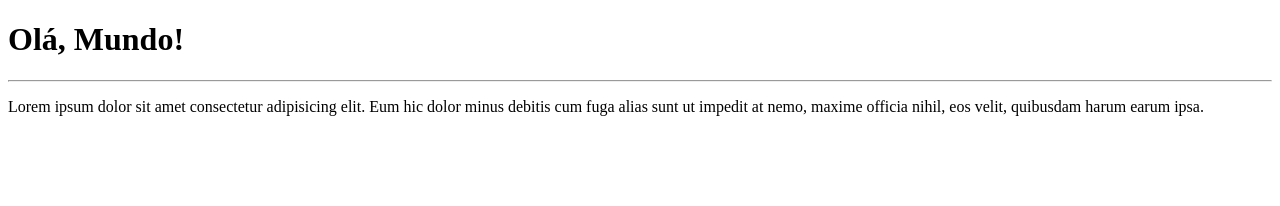
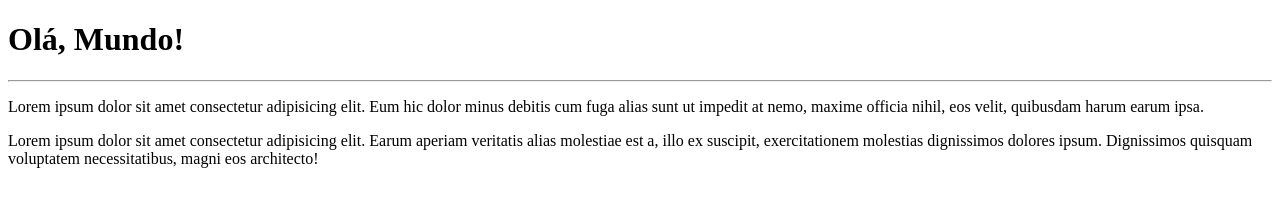
Before and after one commit to AlcidesAntero/Ola-Mundo, a plain HTML site: page site-exemplo/index.html in a window 1280 px wide. Drawn offline with Linux system fonts and the light colour scheme.

Commit message:
adicionei um paragrafo

```diff
--- a/site-exemplo/index.html
+++ b/site-exemplo/index.html
@@ -12,5 +12,8 @@
         <p>
             Lorem ipsum dolor sit amet consectetur adipisicing elit. Eum hic dolor minus debitis cum fuga alias sunt ut impedit at nemo, maxime officia nihil, eos velit, quibusdam harum earum ipsa.
         </p>
+        <p>
+            Lorem ipsum dolor sit amet consectetur adipisicing elit. Earum aperiam veritatis alias molestiae est a, illo ex suscipit, exercitationem molestias dignissimos dolores ipsum. Dignissimos quisquam voluptatem necessitatibus, magni eos architecto!
+        </p>
     </body>
 </html>
```
